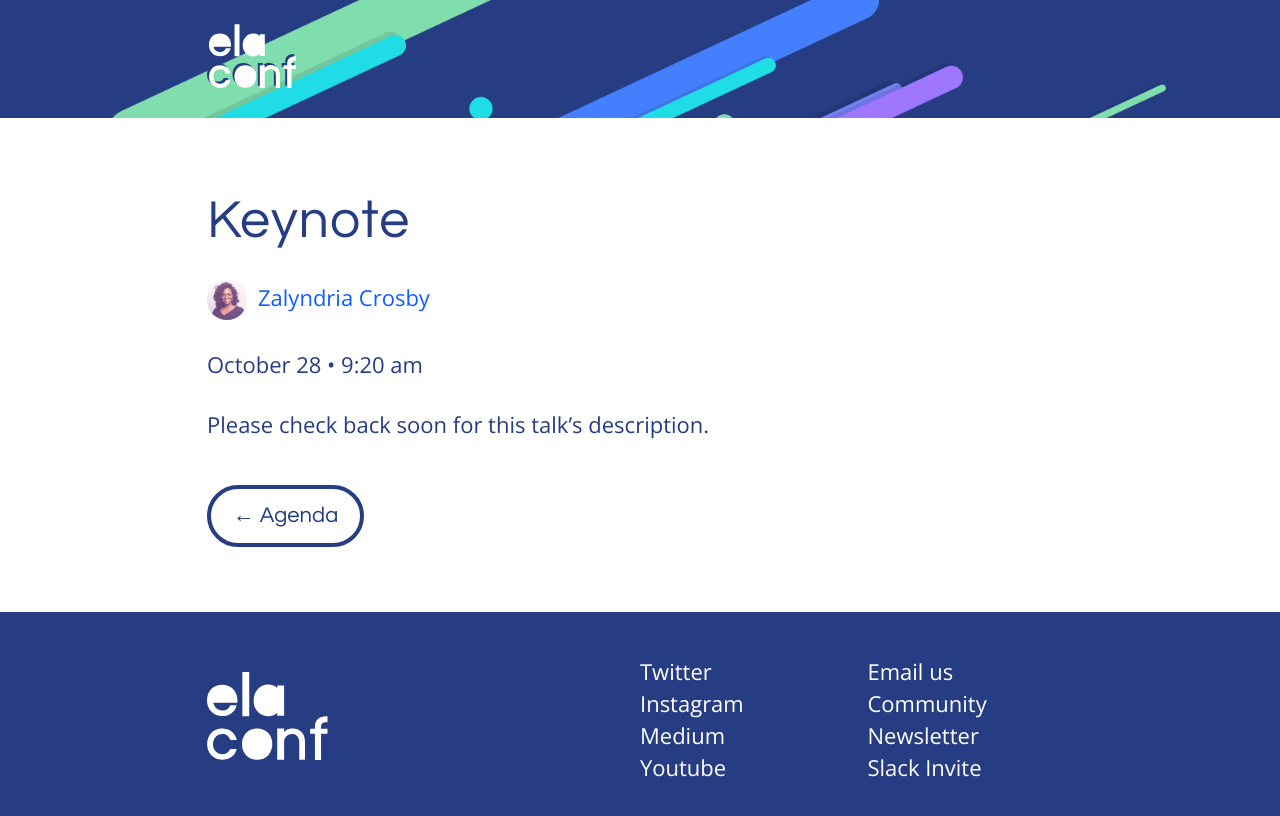
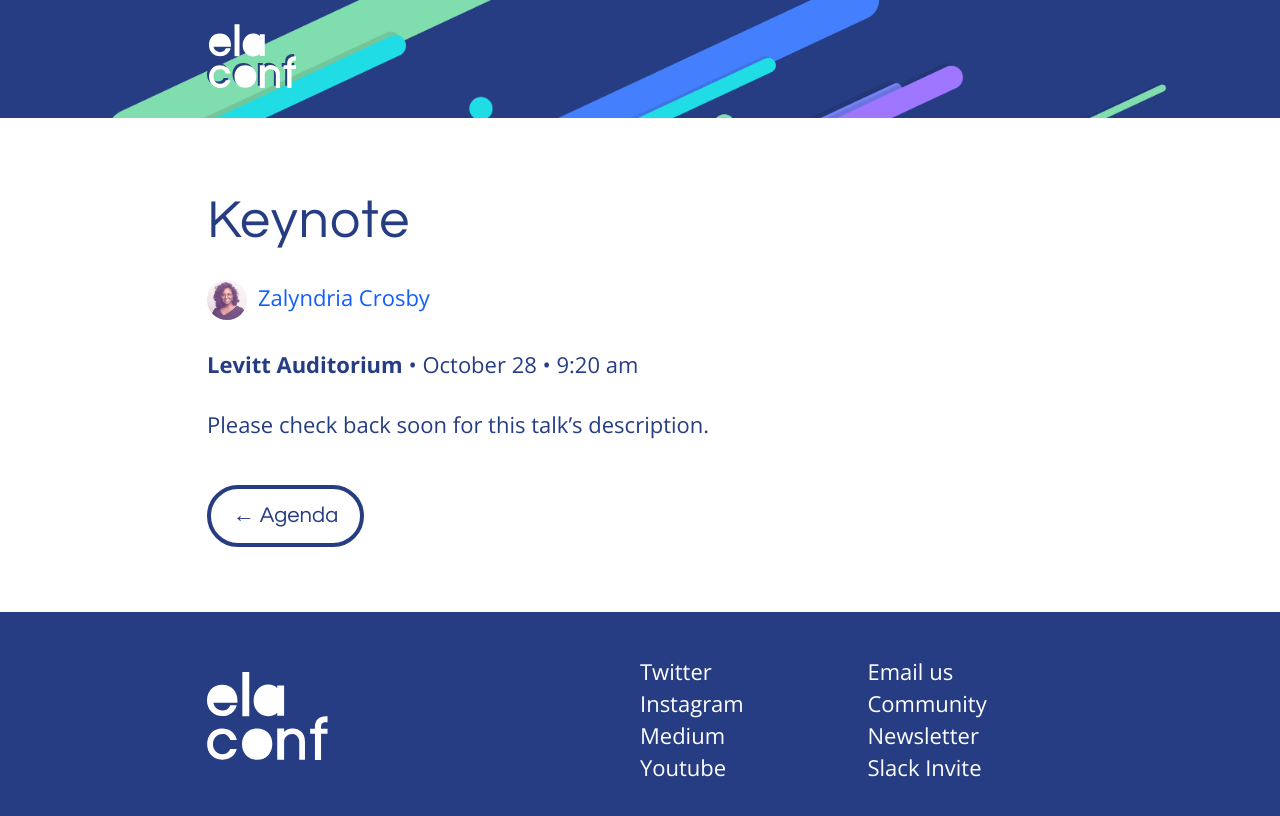
Before and after one commit to elaconf/elaconf.github.io, a Jekyll site: the page built from _agenda/12-saturday-keynote.md, in a window 1280 px wide. Shown: the top 816 px of the page. Built offline with Jekyll 4.4.1, drawn with Linux system fonts in a browser that asks for light colours.

```diff
--- a/_layouts/agenda.html
+++ b/_layouts/agenda.html
@@ -23,7 +23,7 @@ layout: default
 
       {% capture tweet %}Hear "{{page.title}}" {% if handle != '' %}by{{handle}}{% else %}by {{speakers}}{% endif %} at @elaconf on Nov {{page.date | date: '%-d'}} {{site.url}}{{page.url}} 💜 ✨{% endcapture %}
 
-      <p>{% if page.room %}<strong>{% if page.breakout and page.room != 'Caplan Recital Hall' %}Room {% endif %}{{page.room}}</strong> &bull; {% endif %}{{page.date | date: '%B %d'}}{% if page.time %} &bull; {{page.time}} {{page.date | date: '%p' | downcase}}{% endif %}{% comment %} {% if page.speakers %}<a class="twitter-share-button js-tweet" href="https://twitter.com/intent/tweet?text={{tweet | url_encode}}">{% include svg/twitter.svg %}</a>{% endif %}{% endcomment %}</p>
+      <p><strong>{% if page.room %}{{page.room}}{% else %}Levitt Auditorium{% endif %}</strong> &bull; {{page.date | date: '%B %d'}}{% if page.time %} &bull; {{page.time}} {{page.date | date: '%p' | downcase}}{% endif %}{% comment %} {% if page.speakers %}<a class="twitter-share-button js-tweet" href="https://twitter.com/intent/tweet?text={{tweet | url_encode}}">{% include svg/twitter.svg %}</a>{% endif %}{% endcomment %}</p>
 
       {% if page.video %}<p><a href="{{page.video}}">Watch on YouTube</a></p>{% endif %}
 
```
